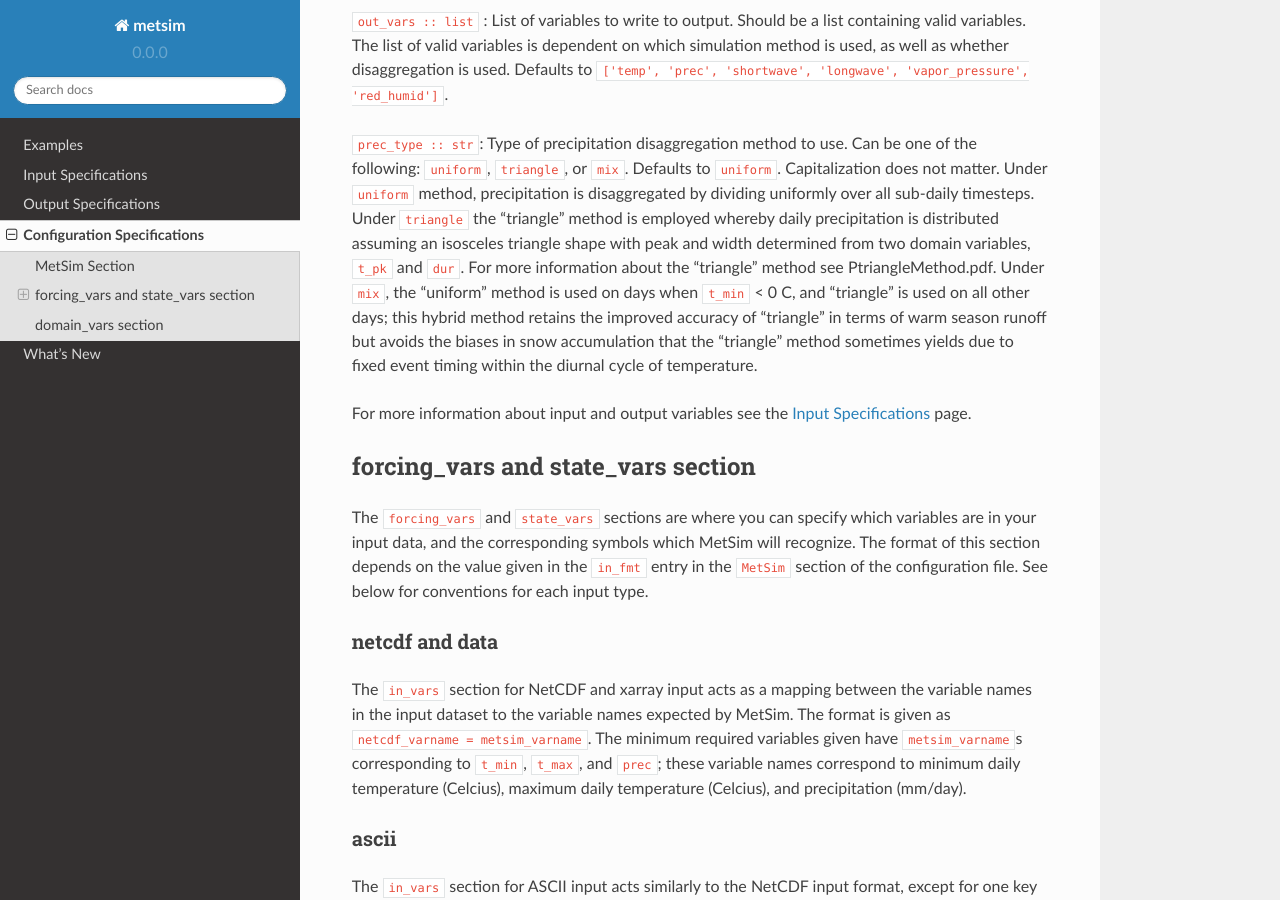
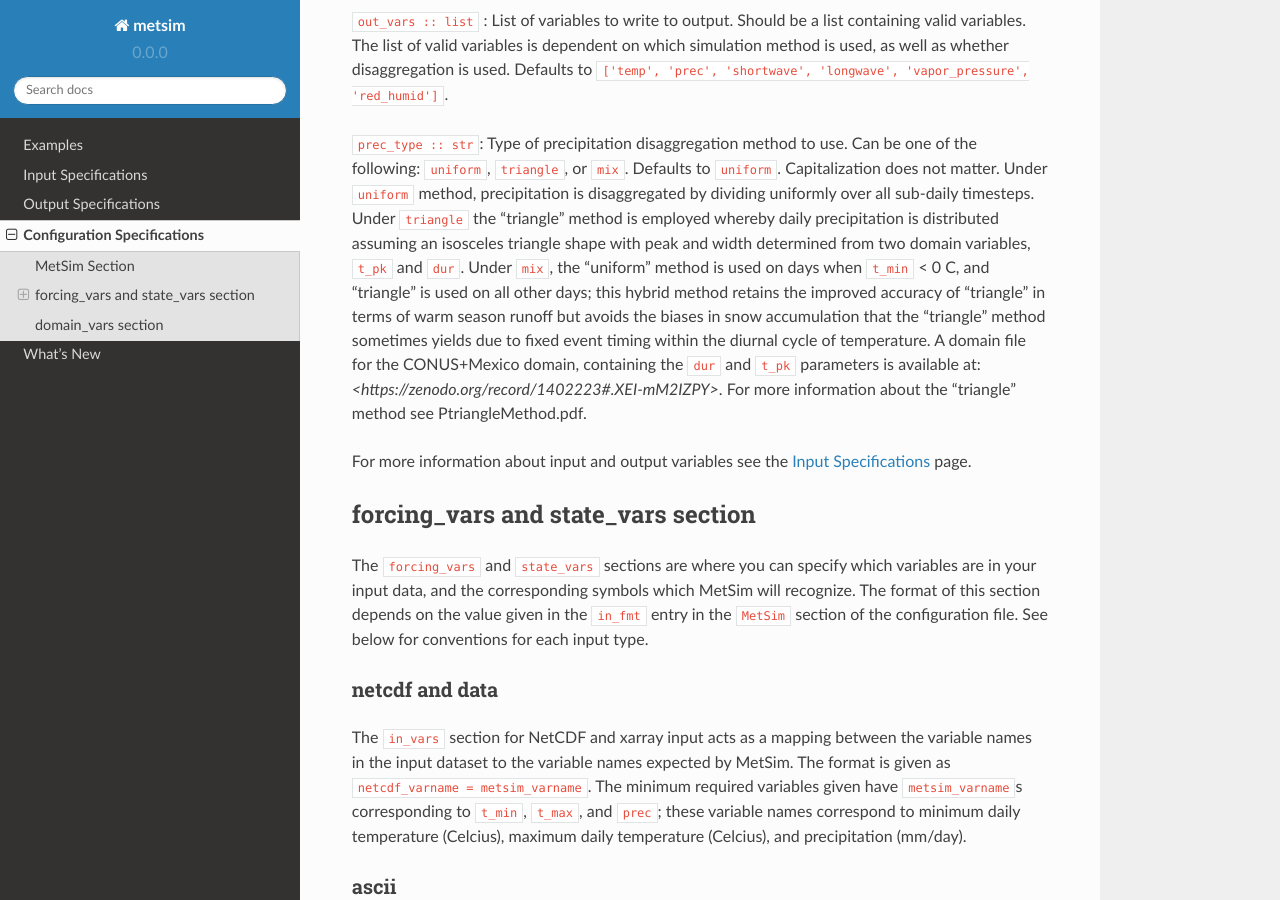
Before and after one commit to UW-Hydro/MetSim, a Sphinx documentation site: the page built from docs/configuration.rst, in a window 1280 px wide and 900 px high, scrolled down 2489 px. Built offline with Sphinx 7.4.7 and the Read the Docs theme 2.0.0, drawn with Linux system fonts in a browser that asks for light colours; pages that are not in the unit, such as notebooks, are missing from menus.

Commit message:
Added link to zenodo location of CONUS+Mexico domain file

```diff
--- a/docs/configuration.rst
+++ b/docs/configuration.rst
@@ -123,13 +123,15 @@
 precipitation is disaggregated by dividing uniformly over all sub-daily
 timesteps. Under ``triangle`` the "triangle" method is employed whereby daily
 precipitation is distributed assuming an isosceles triangle shape with peak and
-width determined from two domain variables, ``t_pk`` and ``dur``. For more
-information about the "triangle" method see :doc:`PtriangleMethod.pdf`. Under
+width determined from two domain variables, ``t_pk`` and ``dur``.  Under
 ``mix``, the "uniform" method is used on days when ``t_min`` < 0 C, and
 "triangle" is used on all other days; this hybrid method retains the improved
 accuracy of "triangle" in terms of warm season runoff but avoids the biases
 in snow accumulation that the "triangle" method sometimes yields due to fixed
-event timing within the diurnal cycle of temperature.
+event timing within the diurnal cycle of temperature. A domain file for the
+CONUS+Mexico domain, containing the ``dur`` and ``t_pk`` parameters is
+available at: `<https://zenodo.org/record/1402223#.XEI-mM2IZPY>`.  For more
+information about the "triangle" method see :doc:`PtriangleMethod.pdf`.
 
 For more information about input and output variables see the :ref:`data` page.
 
```
